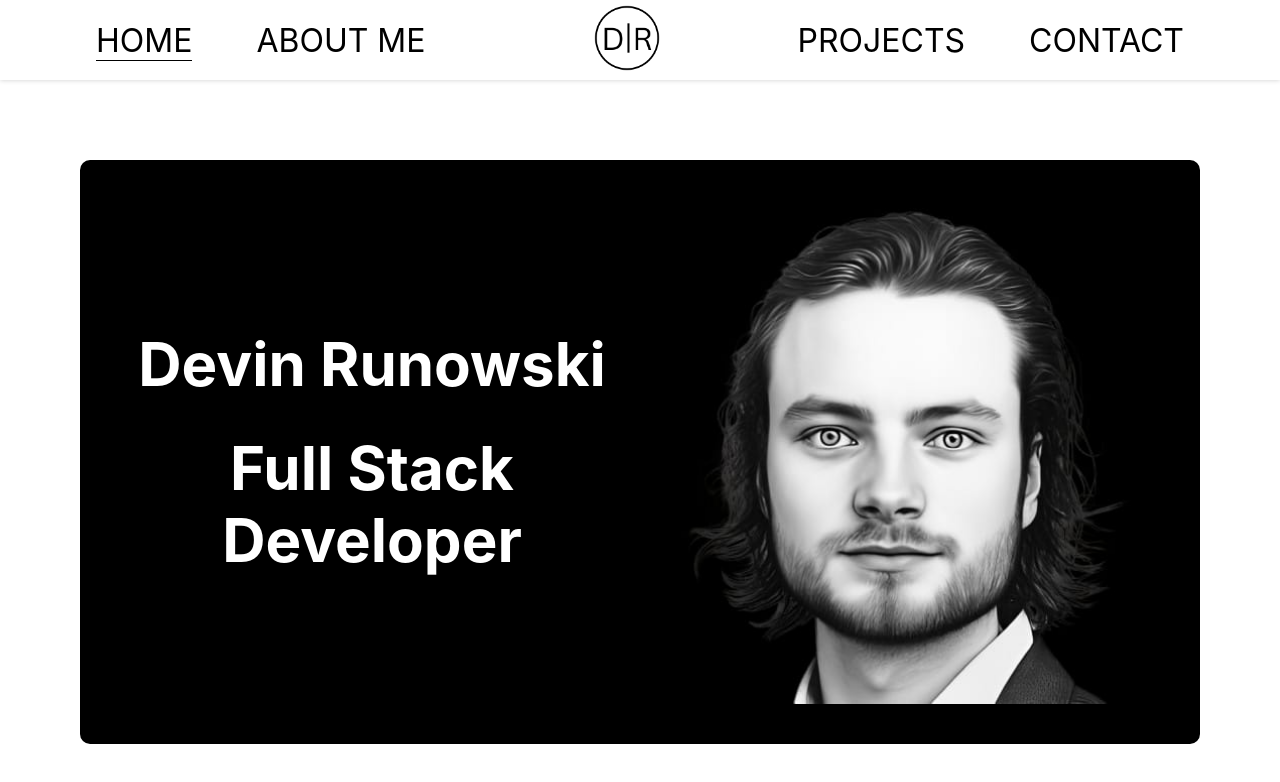
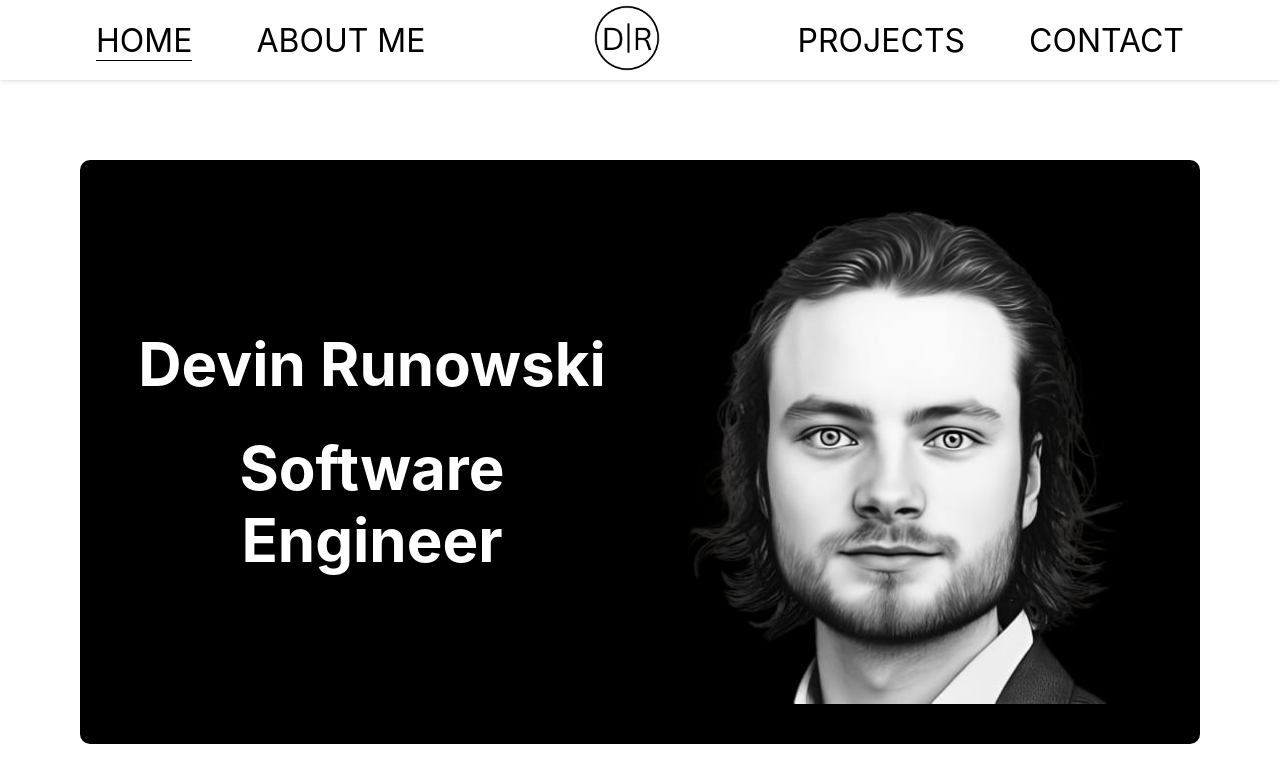
Before and after one commit to Runowo96/devinrunowski-frontend, a React (Create React App) app: page / in a window 1280 px wide. Shown: the top 782 px of the page. Built offline with nearby package versions, Linux system fonts and the light colour scheme.

Commit message:
fix verbage

```diff
--- a/src/Components/Hero/Hero.js
+++ b/src/Components/Hero/Hero.js
@@ -7,7 +7,7 @@ function Hero() {
     <div className="hero">
       <section className="hero__section">
         <h1 className="hero__title">Devin Runowski</h1>
-        <h2>Full Stack Developer</h2>
+        <h2>Software Engineer</h2>
       </section>
 
       <img className="hero__image" src={devinImage} alt="Devin Runowski" />
```
